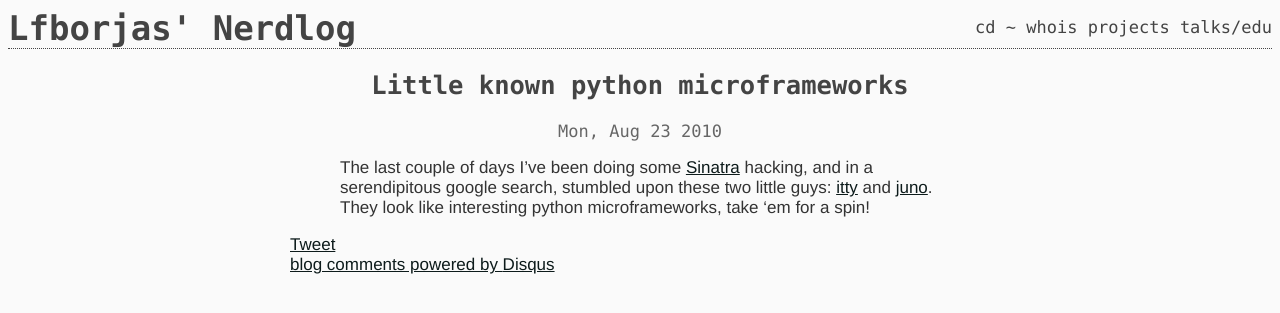
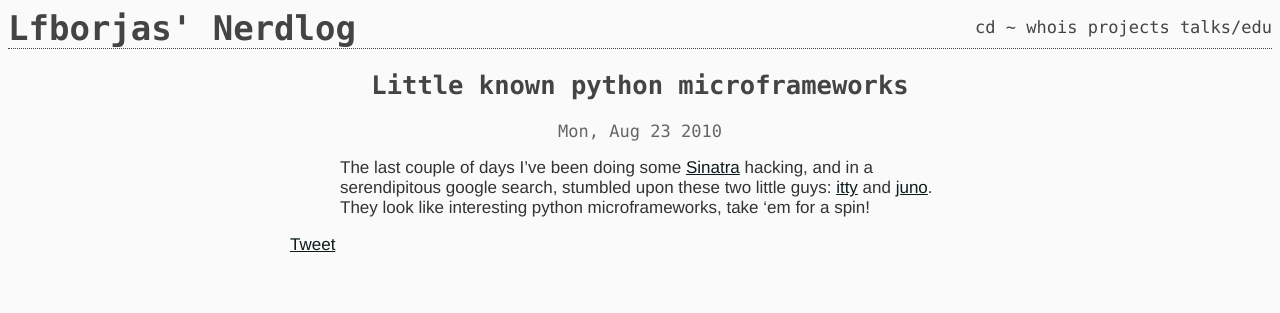
Before and after one commit to lfborjas/tech.lfborjas.com, a Jekyll site: the page built from _posts/2010-08-23-python-frameworks.markdown, in a window 1280 px wide. Shown: the top 313 px of the page. Built offline with Jekyll 4.4.1, drawn with Linux system fonts in a browser that asks for light colours; comment, search, counter and statistics services are not loaded.

Commit message:
Update post.html

```diff
--- a/_layouts/post.html
+++ b/_layouts/post.html
@@ -20,14 +20,3 @@ layout: base
     <a href="http://twitter.com/share" class="twitter-share-button" data-count="horizontal" data-via="lfborjas">Tweet</a><script type="text/javascript" src="http://platform.twitter.com/widgets.js"></script>
     </div>
 </aside>
-<div id="disqus_thread"></div>
-<script type="text/javascript">
-(function() {
-    var dsq = document.createElement('script'); dsq.type = 'text/javascript'; dsq.async = true;
-    dsq.src = 'http://lfborjas.disqus.com/embed.js';
-    (document.getElementsByTagName('head')[0] || document.getElementsByTagName('body')[0]).appendChild(dsq);
-})();
-</script>
-<noscript>Please enable JavaScript to view the <a href="http://disqus.com/?ref_noscript=lfborjas">comments powered by Disqus.</a></noscript>
-<a href="http://disqus.com" class="dsq-brlink">blog comments powered by <span class="logo-disqus">Disqus</span></a>
-</div>
```
